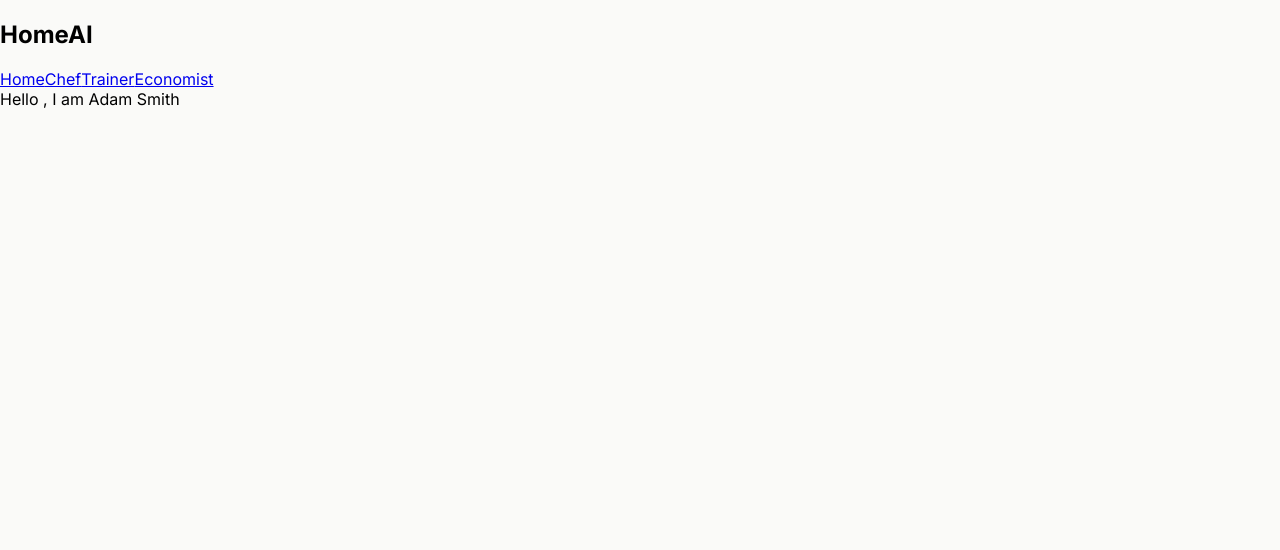
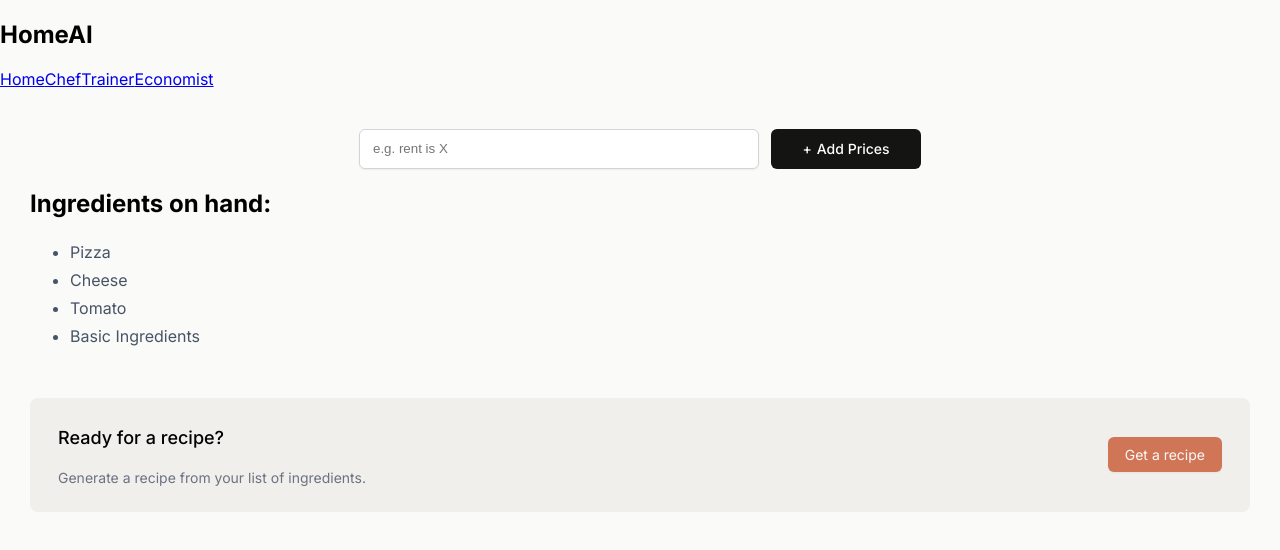
Before and after one commit to Vi-neet/HomeAI, a React (Vite) app: page /economist in a window 1280 px wide. Shown: the top 550 px of the page. Built offline with nearby package versions, Linux system fonts and the light colour scheme; no server answers; what @huggingface/inference would draw is missing.

Commit message:
Major refactors

```diff
--- a/src/Pages/Chef.jsx
+++ b/src/Pages/Chef.jsx
@@ -1,19 +1,24 @@
 import { useState, useRef, useEffect } from "react";
-import IngredientsList from "../components/IngredientsList";
-import RecipeSection from "../components/RecipeSection";
-import { getRecipeFromMistral } from "../ai";
+import ItemsList from "../components/ItemsList";
+import SolutionSection from "../components/SolutionSection";
+import { getRecipeFromMistral } from "../Ais/ai";
 
 const Chef = () => {
-  const [ingredients, setIngredients] = useState(['Pizza','Cheese','Tomato','Basic Ingredients']);
+  const [ingredients, setIngredients] = useState([
+    "Pizza",
+    "Cheese",
+    "Tomato",
+    "Basic Ingredients",
+  ]);
   const [recipe, setRecipe] = useState("");
 
   const viewRecipeSection = useRef(null);
 
-  useEffect(()=>{
-    if (recipe !== "" && viewRecipeSection.current !== null){
-      viewRecipeSection.current.scrollIntoView({behavior:"smooth"})
+  useEffect(() => {
+    if (recipe !== "" && viewRecipeSection.current !== null) {
+      viewRecipeSection.current.scrollIntoView({ behavior: "smooth" });
     }
-  },[recipe])
+  }, [recipe]);
 
   function addIngredient(formData) {
     const newIngredient = formData.get("ingredient");
@@ -38,13 +43,13 @@ const Chef = () => {
         <button className="input-btn">Add Ingredient</button>
       </form>
       {ingredients.length > 0 && (
-        <IngredientsList
+        <ItemsList
           ingredients={ingredients}
           toggle={getRecipe}
           ref={viewRecipeSection}
         />
       )}
-      {recipe && <RecipeSection recipe={recipe} />}
+      {recipe && <SolutionSection recipe={recipe} />}
     </main>
   );
 };
--- a/src/Pages/Economist.jsx
+++ b/src/Pages/Economist.jsx
@@ -1,11 +1,57 @@
-
+import { useState, useRef, useEffect } from "react";
+import ItemsList from "../components/ItemsList";
+import SolutionSection from "../components/SolutionSection";
+import { getRecipeFromMistral } from "../Ais/ai";
 
 const Economist = () => {
+  const [ingredients, setIngredients] = useState([
+    "Pizza",
+    "Cheese",
+    "Tomato",
+    "Basic Ingredients",
+  ]);
+  const [recipe, setRecipe] = useState("");
+
+  const viewRecipeSection = useRef(null);
+
+  useEffect(() => {
+    if (recipe !== "" && viewRecipeSection.current !== null) {
+      viewRecipeSection.current.scrollIntoView({ behavior: "smooth" });
+    }
+  }, [recipe]);
+
+  function addIngredient(formData) {
+    const newIngredient = formData.get("ingredient");
+
+    setIngredients((prevIngredients) => [...prevIngredients, newIngredient]);
+  }
+
+  async function getRecipe() {
+    const recipeMarkdown = await getRecipeFromMistral(ingredients);
+    setRecipe(recipeMarkdown);
+  }
   return (
-    <div>
-      Hello , I am Adam Smith
-    </div>
-  )
-}
+    <main>
+      <form action={addIngredient} className="form">
+        <input
+          type="text"
+          aria-label="Add Ingredient"
+          placeholder="e.g. rent is X"
+          className="input-field"
+          name="ingredient"
+        />
+        <button className="input-btn">Add Prices</button>
+      </form>
+      {ingredients.length > 0 && (
+        <ItemsList
+          ingredients={ingredients}
+          toggle={getRecipe}
+          ref={viewRecipeSection}
+        />
+      )}
+      {recipe && <SolutionSection recipe={recipe} />}
+    </main>
+  );
+};
 
-export default Economist
+export default Economist;
--- a/src/components/IngredientsList.jsx
+++ b/src/components/ItemsList.jsx
@@ -1,5 +1,5 @@
 /* eslint-disable react/prop-types */
-const IngredientsList = (props) => {
+const ItemsList = (props) => {
 
   const ingredientsListItems = props.ingredients.map((ingredient) => (
     <li key={ingredient}>{ingredient}</li>
@@ -26,4 +26,4 @@ const IngredientsList = (props) => {
   );
 };
 
-export default IngredientsList;
+export default ItemsList;
--- a/src/components/RecipeSection.jsx
+++ b/src/components/SolutionSection.jsx
@@ -1,7 +1,7 @@
 /* eslint-disable react/prop-types */
 import Markdown from 'react-markdown'
 
-const RecipeSection = (props) => {
+const SolutionSection = (props) => {
   const markdown= props.recipe
   return (
     <section className='suggested-recipe-container' aria-live="polite">
@@ -11,4 +11,4 @@ const RecipeSection = (props) => {
   )
 }
 
-export default RecipeSection
+export default SolutionSection
```
Also changed, not shown: src/Ais/ai.js (renamed from src/ai.js).
